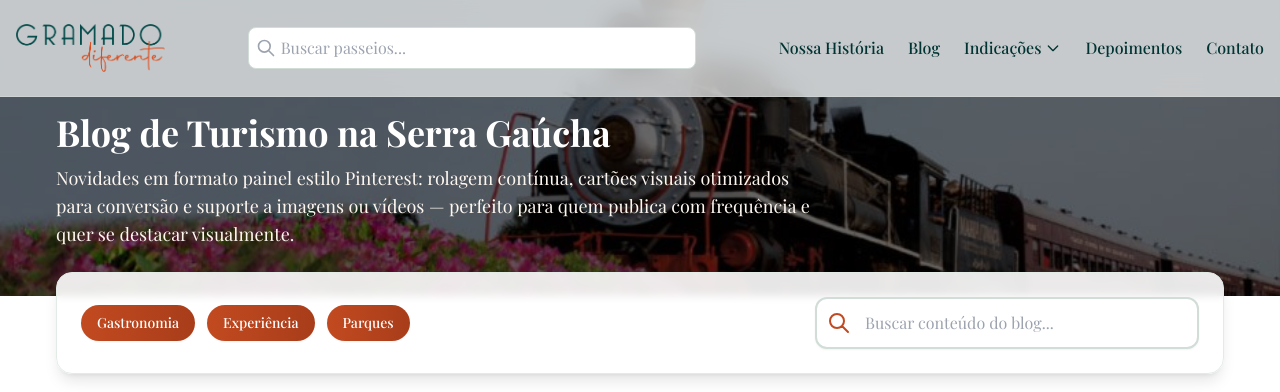
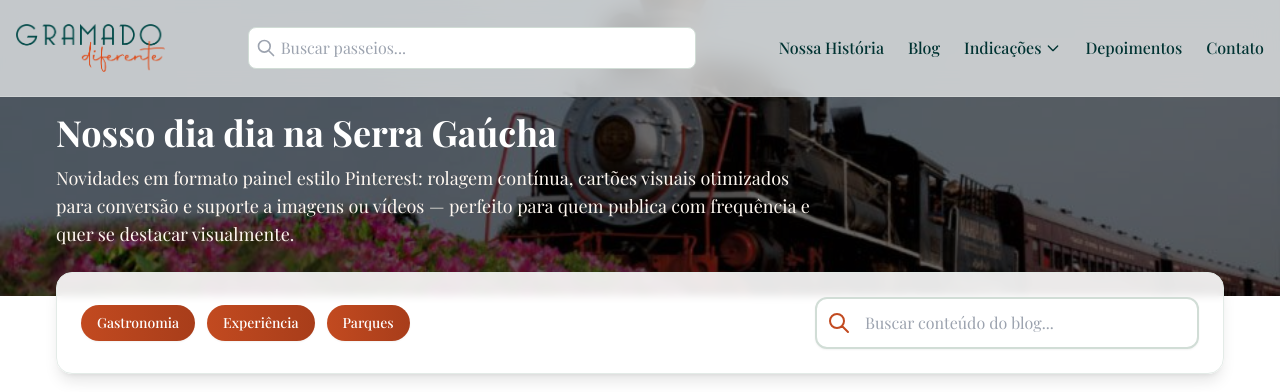
Before and after one commit to Tourlivebr/influenciador, an Astro site: page /blog in a window 1280 px wide. Shown: the top 392 px of the page. Built offline with nearby package versions, Linux system fonts and the light colour scheme; Astro itself is replaced by a stand-in of ours; a web font is replaced by a local one.

Commit message:
bvnbvbvn

```diff
--- a/src/pages/blog.astro
+++ b/src/pages/blog.astro
@@ -25,7 +25,7 @@ const categories = ['Gastronomia','Experiência','Parques'];
       <div class="absolute inset-0 bg-black opacity-60"></div>
     </div>
     <div class="container mx-auto px-4 relative z-10">
-      <h1 class="text-3xl md:text-4xl font-bold mb-3">Blog de Turismo na Serra Gaúcha</h1>
+      <h1 class="text-3xl md:text-4xl font-bold mb-3">Nosso dia dia na Serra Gaúcha</h1>
       <p class="text-primary-50 md:text-lg max-w-3xl">
         Novidades em formato painel estilo Pinterest: rolagem contínua, cartões visuais
         otimizados para conversão e suporte a imagens ou vídeos — perfeito para quem
```
